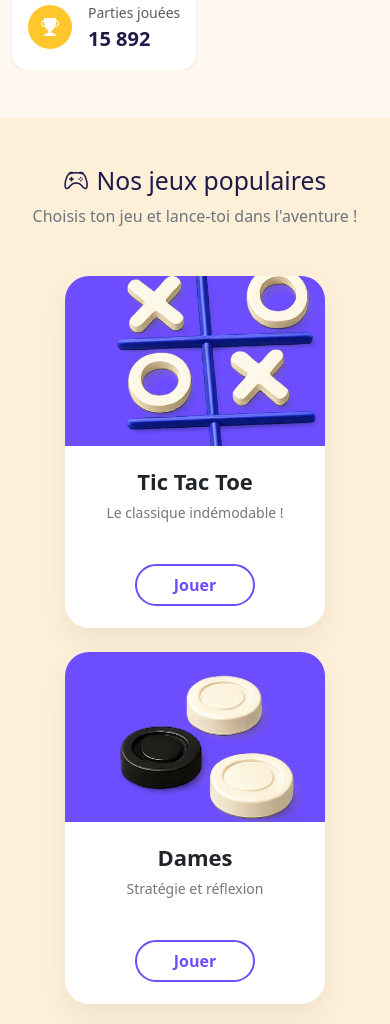
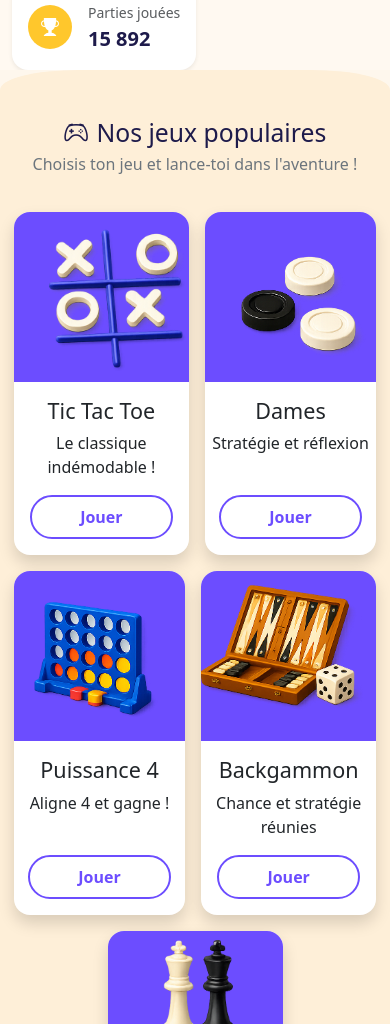
Before and after one commit to anthobldr/playzones-frontend, a React (Vite) app: page / in a window 390 px wide. Shown: the part 544-1568 px from the top of the page. Built offline with nearby package versions, Linux system fonts and the light colour scheme; no server answers.

Commit message:
refactor(responsive): adopt mobile-first approach

```diff
--- a/src/components/layout/CardGames.tsx
+++ b/src/components/layout/CardGames.tsx
@@ -5,15 +5,15 @@ interface CardGamesProps{img:string; game:string; desc:string; children?: ReactN
 
 export default function CardGames({img, game, desc, children}: CardGamesProps){
     return (
-        <article className={style.cardGame}>
-            <img src={img} alt={`Illustration du jeu ${game}`} />
-            <div className={style.cardContent}>
+        <article className={`${style.cardGame} d-flex flex-column overflow-hidden rounded-4 shadow`}>
+            <img src={img} alt={`Illustration du jeu ${game}`} className="object-fit-cover"/>
+            <div className={`d-flex flex-column align-items-center flex-grow-1 text-center py-3 px-lg-4`}>
                 <h4>{game}</h4>
                 <p>{desc}</p>
                 {children ? (
                     children
                 ) : (
-                    <button className={style.playBtn}>Jouer</button>
+                    <button className={`${style.playBtn} px-5 py-2 rounded-pill fw-bold`}>Jouer</button>
                 )}
             </div>
         </article>
--- a/src/components/layout/css/CardGames.module.css
+++ b/src/components/layout/css/CardGames.module.css
@@ -1,52 +1,20 @@
 .cardGame {
-    width: 220px;
+    max-width: 175px;
+    max-height: 100%;
     background: var(--color-white);
-    border-radius: 24px;
-    overflow: hidden;
-    box-shadow: var(--shadow-sm);
-    transition: .3s;
-    cursor: pointer;
 }
 
 .cardGame img {
     width: 100%;
     height: 170px;
-    object-fit: cover;
-
     background: var(--color-primary);
 }
 
-.cardContent {
-    padding: 22px;
-
-    display: flex;
-    flex-direction: column;
-    align-items: center;
-    text-align: center;
-}
-
-.cardContent h4 {
-    font-size: 22px;
-    font-weight: 700;
-    margin-bottom: 8px;
-}
-
-.cardContent p {
-    color: var(--color-text-secondary);
-    font-size: 14px;
-    min-height: 42px;
-    margin-bottom: 20px;
-}
-
 .playBtn {
-    width: 120px;
-    height: 42px;
-    border-radius: 50px;
+    margin-top: auto;
     border: 2px solid var(--color-primary);
     background: var(--color-white);
     color: var(--color-primary);
-    font-weight: 600;
-    transition: .25s;
 }
 
 .playBtn:hover {
@@ -54,9 +22,8 @@
     color: var(--color-white);
 }
 
-@media (max-width: 575px) {
+@media(min-width: 992px){
     .cardGame {
-        width: 100%;
-        max-width: 260px;
+        max-width: 220px;
     }
 }
--- a/src/pages/home/components/TopGames.tsx
+++ b/src/pages/home/components/TopGames.tsx
@@ -4,25 +4,21 @@ import { games } from "../../../data/games";
 
 export default function TopGames() {
     return (
-        <section className={`container-fluid ${style.topGames} py-5 mt-5`}>
-            <div className="text-center mb-5">
+        <section className={`container-fluid ${style.topGames} pb-5`}>
+            <div className="text-center pt-5 lh-1">
                 <h2>
                     <i className="bi bi-controller me-2" aria-hidden="true"></i>
                     Nos jeux populaires
                 </h2>
-
-                <p className="text-secondary">
-                    Choisis ton jeu et lance-toi dans l'aventure !
-                </p>
+                <p className="text-secondary">Choisis ton jeu et lance-toi dans l'aventure !</p>
             </div>
-
-            <div className="d-flex justify-content-center gap-4 gap-lg-5 flex-wrap">
+            <div className="d-flex justify-content-center gap-3 gap-lg-4 flex-wrap pt-4">
                 {games.map((game, index) => (
                     <CardGames key={index} img={game.img} game={game.name} desc={game.desc}/>
                 ))}
             </div>
-            <div className="text-center my-5">
-                <a href="#" className={`text-decoration-none py-3 px-5 rounded-5 ${style.btnAllGames}`}>
+            <div className="text-center pt-5">
+                <a href="#" className={`bg-warning fw-bold text-decoration-none py-3 px-5 shadow-sm rounded-5 ${style.btnAllGames}`}>
                     Voir tous les jeux <i className="ps-3 fw-bold bi bi-grid" aria-hidden="true"></i>
                 </a>
             </div>
--- a/src/pages/home/css/TopGames.module.css
+++ b/src/pages/home/css/TopGames.module.css
@@ -1,15 +1,14 @@
 .topGames {
     background-color: var(--color-topgames-bg);
-    border-radius: 50% 50% 0 0 / 50px 50px 0 0;
+    border-radius: 20% 20% 0 0 / 20px 20px 0 0;
 }
 
-@media (max-width: 767px) {
+@media(min-width: 992px){
     .topGames {
-        border-radius: 0;
+        border-radius: 50% 50% 0 0 / 50px 50px 0 0;
     }
 }
 
 .btnAllGames {
-    background-color: var(--color-accent);
     color: var(--color-primary-dark);
 }
```
